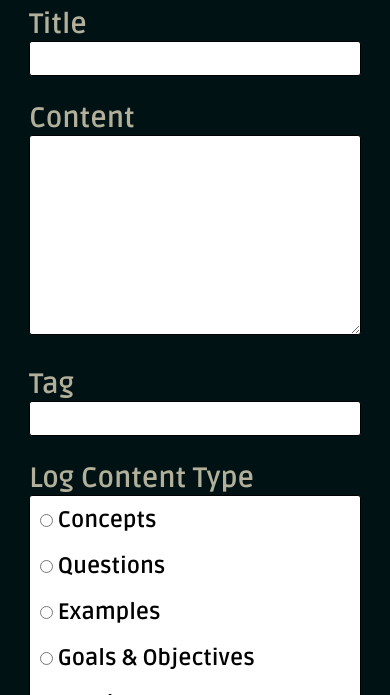
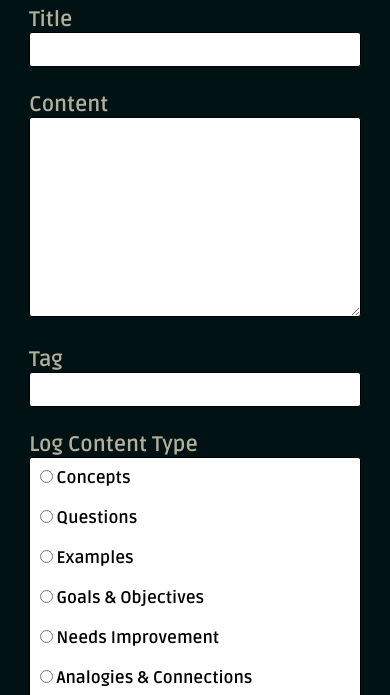
Before and after one commit to RoundEm/LearningLog, a website: page views/addLogs.html in a window 390 px wide. Shown: the part 130-825 px from the top of the page. Drawn offline with nearby package versions, Linux system fonts and the light colour scheme.

Commit message:
Minor updates

```diff
--- a/public/main.css
+++ b/public/main.css
@@ -79,6 +79,9 @@ select:disabled {
 .log-section p {
     font-style: italic;
 }
+/*.render-log-section {
+		font-size: 1em;
+}*/
 .view-log-page .render-log-section {
 	background-color: white;
 	margin: 10px 0 0;
@@ -244,6 +247,9 @@ textarea {
 
 /* breakpoint 960px */
 @media only screen and (max-width: 960px) {
+	.render-log-section, .log-form {
+		font-size: .85em;
+	}
 	td, th {
 		font-size: .75em;
 	}
@@ -256,10 +262,14 @@ textarea {
 	.new-page {
 		width: 75%;
 	}
+
 }
 
 /* breakpoint 640px */
 @media only screen and (max-width: 640px) {
+	.render-log-section, .log-form {
+		font-size: .75em;
+	}
 	td, th {
 		font-size: .65em;
 	}
```
